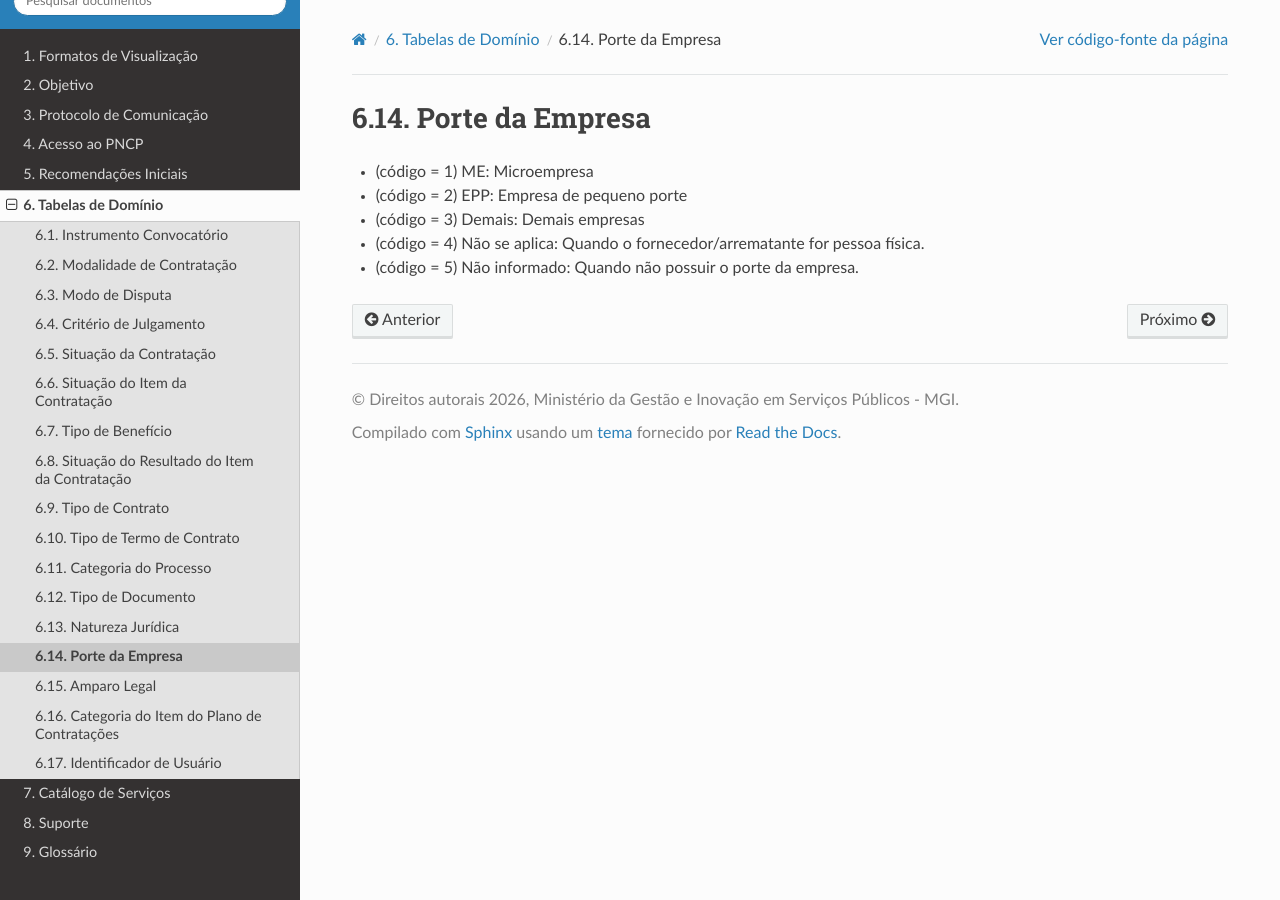
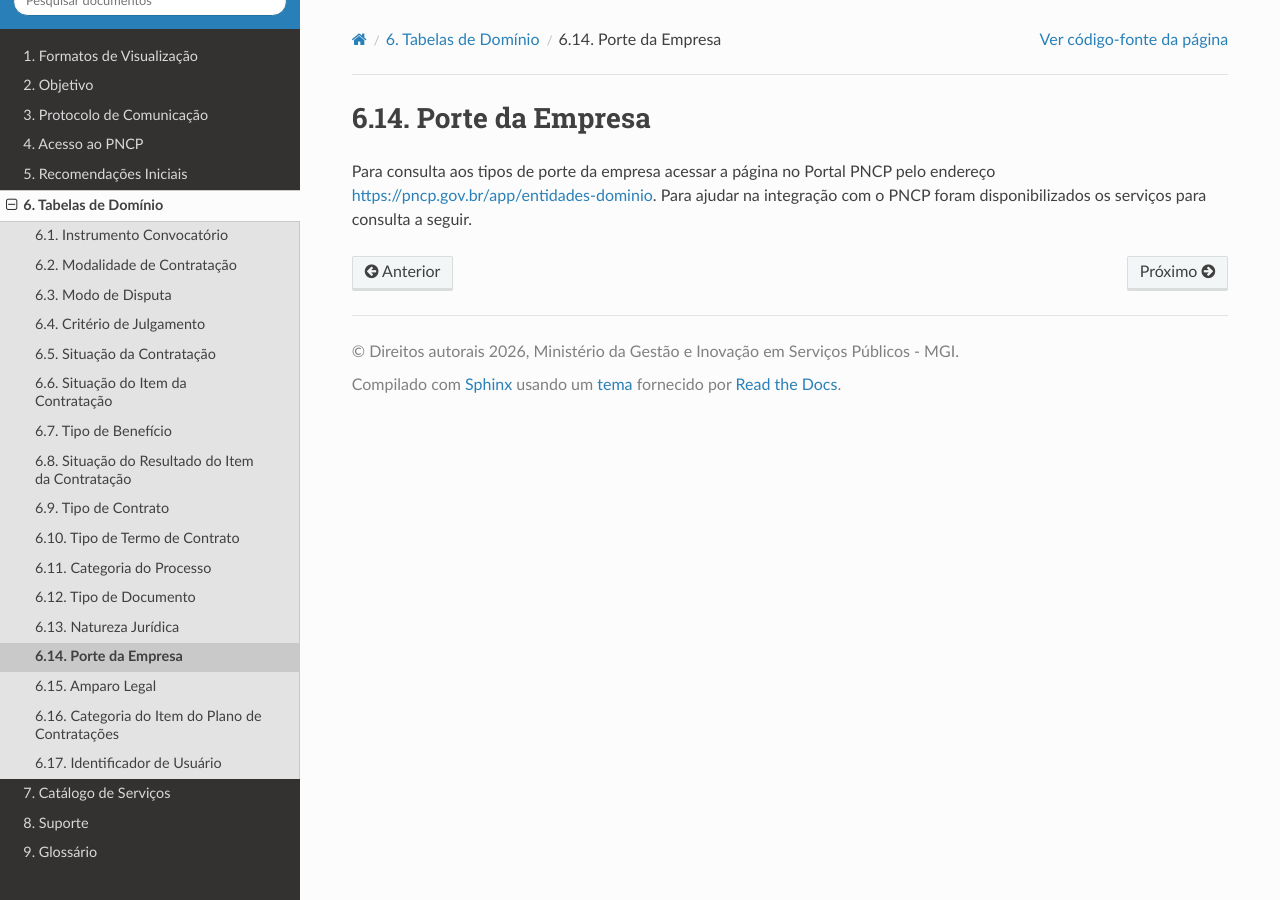
Before and after one commit to sofiaestrelab/Manual-de-Consulta-do-PNCP, a Sphinx documentation site: the page built from docs/source/tabelas_de_dominio/porte_da_empresa.rst, in a window 1280 px wide. Built offline with Sphinx 7.4.7 and the Read the Docs theme 3.1.0, drawn with Linux system fonts in a browser that asks for light colours; pages that are not in the unit, such as notebooks, are missing from menus.

Commit message:
Update company size information in documentation
Removed old company size codes and added a link for consultation.

```diff
--- a/docs/source/tabelas_de_dominio/porte_da_empresa.rst
+++ b/docs/source/tabelas_de_dominio/porte_da_empresa.rst
@@ -1,8 +1,4 @@
 Porte da Empresa
 =================
 
-- (código = 1) ME: Microempresa
-- (código = 2) EPP: Empresa de pequeno porte
-- (código = 3) Demais: Demais empresas
-- (código = 4) Não se aplica: Quando o fornecedor/arrematante for pessoa física.
-- (código = 5) Não informado: Quando não possuir o porte da empresa.
+Para consulta aos tipos de porte da empresa acessar a página no Portal PNCP pelo endereço https://pncp.gov.br/app/entidades-dominio. Para ajudar na integração com o PNCP foram disponibilizados os serviços para consulta a seguir.
```
